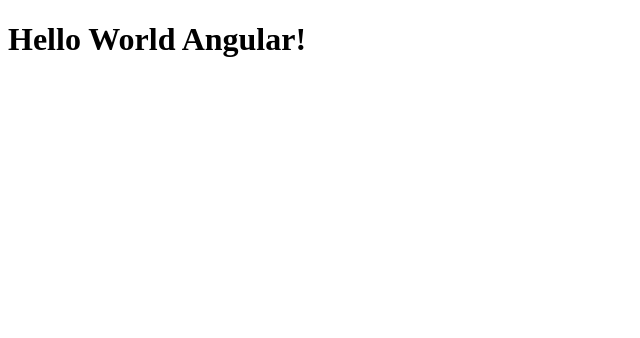
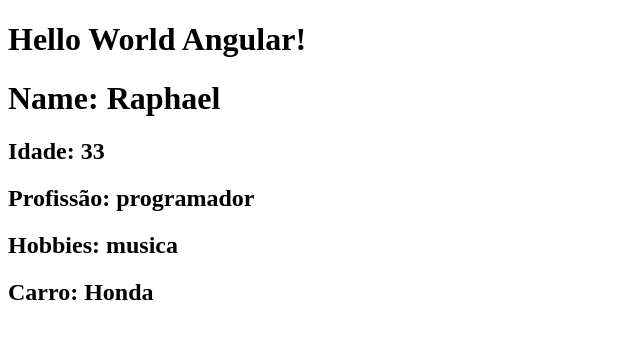
Before and after one commit to rbragadev/curso-angular, an Angular app: page / in a window 1280 px wide. Shown: the top 338 px of the page, without its empty margins (0-640 px from the left). Built offline with nearby package versions, Linux system fonts and the light colour scheme.

Commit message:
increaseFirstComponent

```diff
--- a/src/app/app.component.html
+++ b/src/app/app.component.html
@@ -1 +1,2 @@
 <h1>Hello World Angular!</h1>
+<app-first-component></app-first-component>
--- a/src/app/app.module.ts
+++ b/src/app/app.module.ts
@@ -3,10 +3,12 @@
 
 import { AppRoutingModule } from './app-routing.module';
 import { AppComponent } from './app.component';
+import { FirstComponentComponent } from './components/first-component/first-component.component';
 
 @NgModule({
   declarations: [
-    AppComponent
+    AppComponent,
+    FirstComponentComponent
   ],
   imports: [
     BrowserModule,
--- /dev/null
+++ b/src/app/components/first-component/first-component.component.html
@@ -0,0 +1,5 @@
+<h1>Name: {{ name }}</h1>
+<h2>Idade: {{ age }}</h2>
+<h2>Profissão: {{ job }}</h2>
+<h2>Hobbies: {{ hobbies[1] }}</h2>
+<h2>Carro: {{ car.name }}</h2>
--- /dev/null
+++ b/src/app/components/first-component/first-component.component.ts
@@ -0,0 +1,17 @@
+import { Component } from '@angular/core';
+
+@Component({
+  selector: 'app-first-component',
+  templateUrl: './first-component.component.html',
+  styleUrls: ['./first-component.component.css'],
+})
+export class FirstComponentComponent {
+  name: string = 'Raphael';
+  age: number = 33;
+  job: string = 'programador';
+  hobbies = ['videogame', 'musica'];
+  car = {
+    name: 'Honda',
+    marca: 'city',
+  };
+}
```
Also changed, not shown: src/app/components/first-component/first-component.component.css (added), 1 other file (tests, documents, lock files or other folders).
